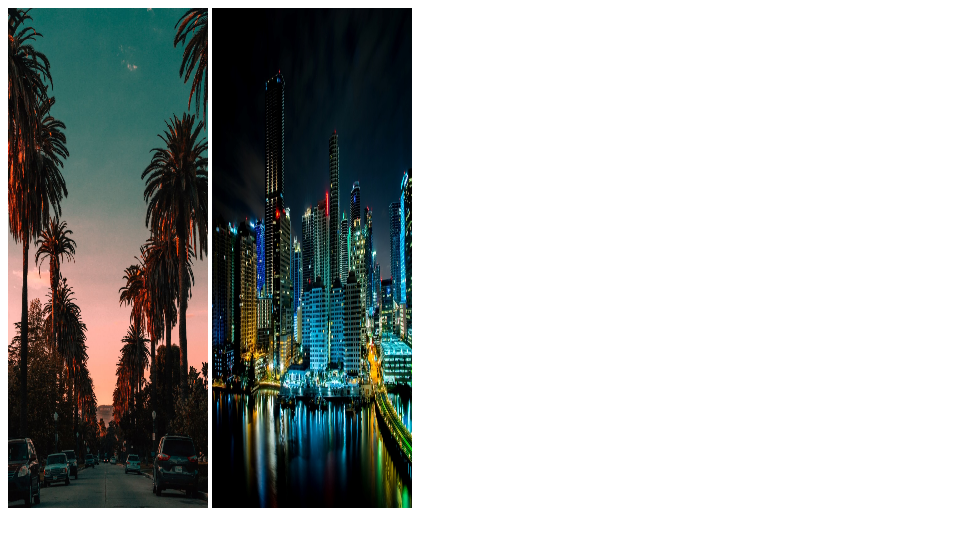
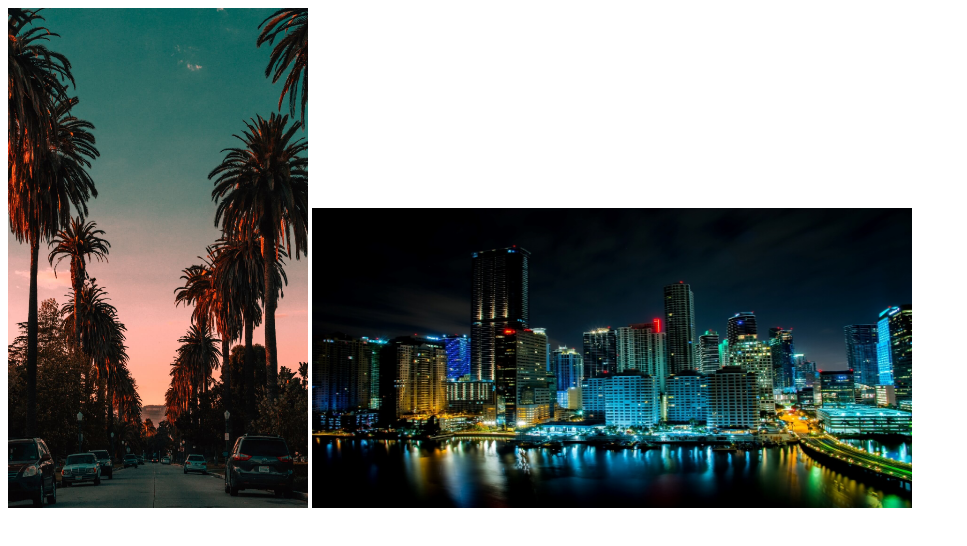
Before and after one commit to WilliamINIT/optimera, a plain HTML site: page index.html in a window 1280 px wide. Shown: the whole page, without its empty margins (0-967 px from the left). Drawn offline with Linux system fonts and the light colour scheme.

Commit message:
Update index.html

```diff
--- a/index.html
+++ b/index.html
@@ -1,5 +1,5 @@
 <!DOCTYPE>
 <html>
-    <img src="steven-pahel-645g50Mxy8s-unsplash (1).jpg" width="200px" height="500px">
-    <img src="steele-rutherford-P4tbpnpz61Y-unsplash (1).jpg" alt="Miami night" width="200px" height="500px">
+    <img src="steven-pahel-645g50Mxy8s-unsplash (1).jpg" width="300px" height="500px">
+    <img src="steele-rutherford-P4tbpnpz61Y-unsplash (1).jpg" alt="Miami night" width="600px" height="300px">
 </html>
```
